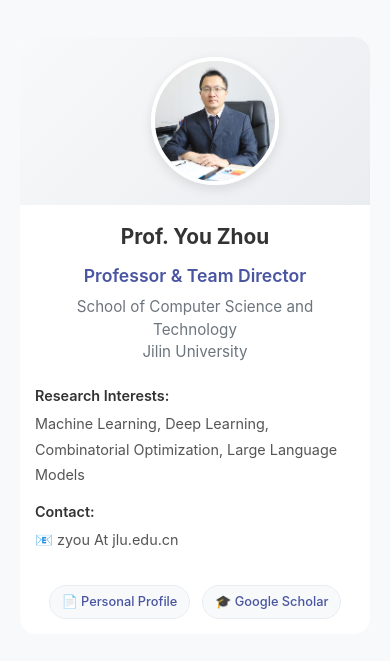
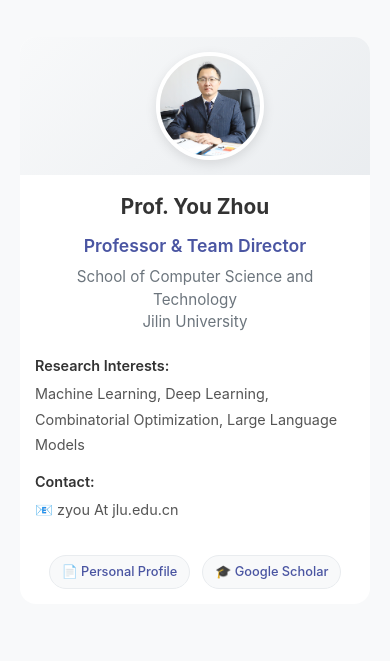
Before and after one commit to jlu-neo-lab/jlu-neo-lab.github.io, a website: page index.html in a window 390 px wide. Shown: the part 180-841 px from the top of the page. Drawn offline with Linux system fonts and the light colour scheme.

Commit message:
Update team.css

```diff
--- a/css/components/team.css
+++ b/css/components/team.css
@@ -244,11 +244,15 @@
     .supervisor-image {
         width: 100%;
         padding: 20px;
+        display: flex;
+        align-items: center;
+        justify-content: center;
     }
 
     .supervisor-avatar {
         width: 120px;
         height: 120px;
+        margin: 0 auto;
     }
 
     .supervisor-info {
@@ -298,6 +302,19 @@
         font-size: 0.8rem; /* 调整信息字体大小 */
     }
 
+    .supervisor-image {
+        padding: 15px;
+        display: flex;
+        align-items: center;
+        justify-content: center;
+    }
+
+    .supervisor-avatar {
+        width: 100px;
+        height: 100px;
+        margin: 0 auto;
+    }
+
     .supervisor-info {
         padding: 15px;
     }
```
